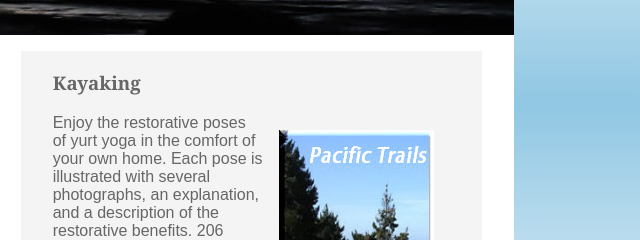
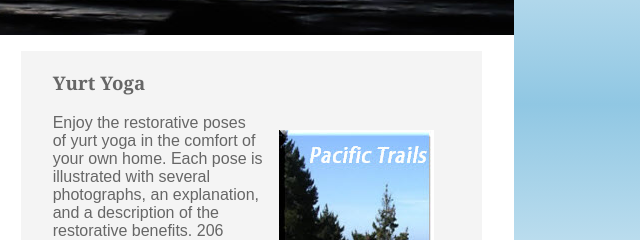
Before and after one commit to frePor/pacific, a plain HTML site: page shop.html in a window 1280 px wide. Shown: the part 436-676 px from the top of the page, 638-1278 px from the left. Drawn offline with Linux system fonts and the light colour scheme.

Commit message:
modified shop.html

```diff
--- a/shop.html
+++ b/shop.html
@@ -38,7 +38,7 @@
             </section>
 
             <section class="shop">
-                <h3>Kayaking</h3>
+                <h3>Yurt Yoga</h3>
                 <img src="images/yurtyoga.jpg">
                 <p>Enjoy the restorative poses of yurt yoga in the comfort of your own home. Each pose is illustrated with several photographs, an explanation, and a description of the restorative benefits. 206 pages. Softcover. $24.95</p>
                     <form method="post" action="https://webdevbasics.net/cart.html">
```
